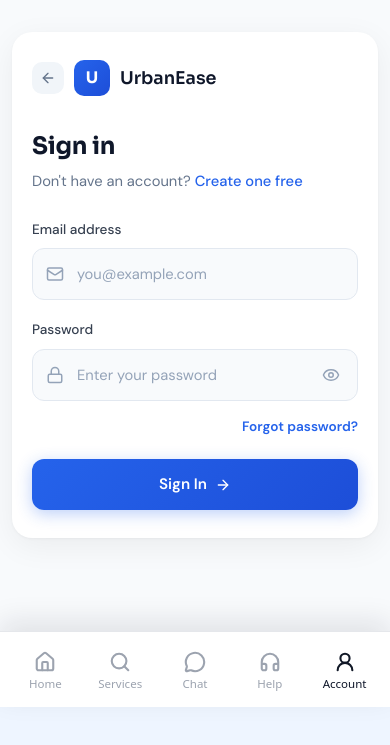
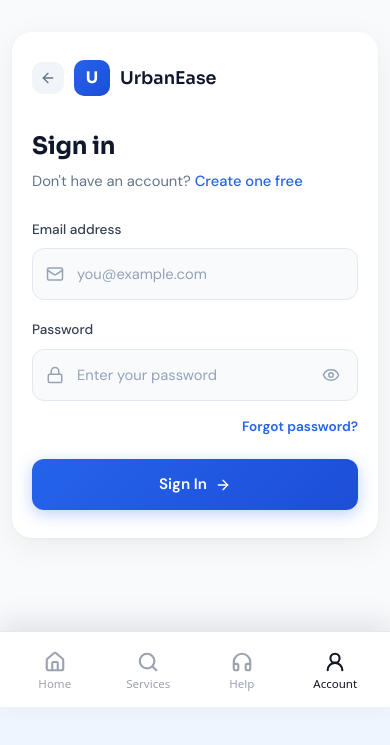
Before and after one commit to shahvansh877/URBANEASE_TEAM13, a React (Vite) app in the folder client/: page /login in a window 390 px wide. Shown: the part 137-882 px from the top of the page. Built offline with nearby package versions, Linux system fonts and the light colour scheme; no server answers.

Commit message:
fixxes mobile view

```diff
--- a/client/src/components/MobileBottomNav.jsx
+++ b/client/src/components/MobileBottomNav.jsx
@@ -1,11 +1,10 @@
-import { Banknote, BriefcaseBusiness, Headphones, Home, Inbox, LayoutDashboard, MessageCircle, Search, UserRound } from "lucide-react";
+import { Banknote, BriefcaseBusiness, Headphones, Home, Inbox, LayoutDashboard, Search, UserRound } from "lucide-react";
 import { useLocation, useNavigate } from "react-router-dom";
 import { useAuth } from "../context/AuthContext";
 
 const NAV_ITEMS = [
   { label: "Home", icon: Home, path: "/", match: ["/"] },
   { label: "Services", icon: Search, path: "/services", match: ["/services", "/providers"] },
-  { label: "Chat", icon: MessageCircle, path: "/", match: [], action: "chatbot" },
   { label: "Help", icon: Headphones, path: "/contact", match: ["/contact"] },
   { label: "Account", icon: UserRound, path: "/account", match: ["/account", "/profile", "/login", "/signup"] },
 ];
@@ -34,17 +33,6 @@ export function MobileBottomNav() {
     : NAV_ITEMS;
 
   const goTo = (item) => {
-    if (item.action === "chatbot") {
-      if (pathname === "/") {
-        window.dispatchEvent(new Event("urbanease:open-chatbot"));
-        return;
-      }
-
-      window.sessionStorage.setItem("urbaneaseOpenChatbot", "true");
-      navigate("/");
-      return;
-    }
-
     if (item.label === "Account" && user?.role === "user") {
       navigate("/profile");
       return;
--- a/client/src/pages/HomePage.jsx
+++ b/client/src/pages/HomePage.jsx
@@ -190,19 +190,6 @@ export function HomePage() {
       behavior: 'smooth',
     });
   }, [chatMessages]);
-
-  useEffect(() => {
-    const openChatbot = () => setIsChatOpen(true);
-
-    window.addEventListener("urbanease:open-chatbot", openChatbot);
-
-    if (window.sessionStorage.getItem("urbaneaseOpenChatbot") === "true") {
-      window.sessionStorage.removeItem("urbaneaseOpenChatbot");
-      openChatbot();
-    }
-
-    return () => window.removeEventListener("urbanease:open-chatbot", openChatbot);
-  }, []);
 
   const handleSearchClick = () => {
     const query = searchQuery.trim();
```
